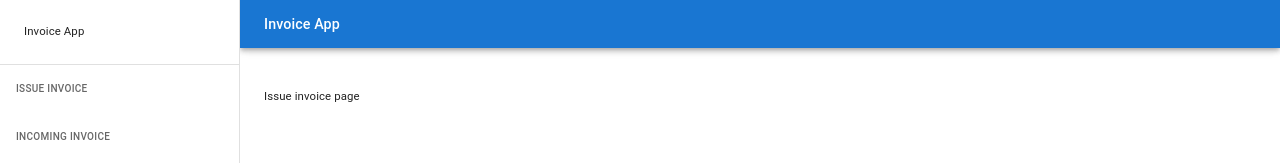
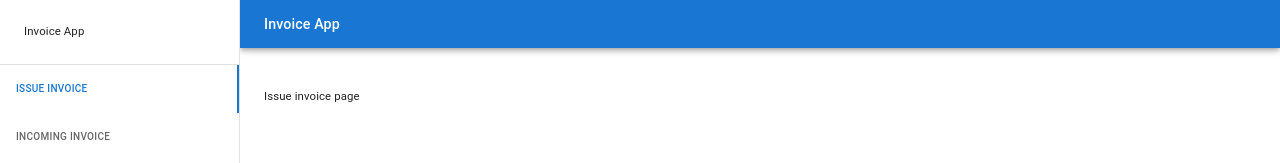
Before and after one commit to greg2012201/invoice-app-frontend, a React (Create React App) app: page /issue-invoice in a window 1280 px wide. Shown: the top 163 px of the page. Built offline with nearby package versions, Linux system fonts and the light colour scheme.

Commit message:
Fix output.

```diff
--- a/src/components/LeftBar/NavigationTabs.tsx
+++ b/src/components/LeftBar/NavigationTabs.tsx
@@ -19,7 +19,7 @@ const NavigationTabs: FC = () => {
             }
         });
 
-        return null;
+        return output;
     };
     const routeMatch = getRouteMatch(SECTIONS.map(({ path }) => path));
     const currentTab = routeMatch?.pattern?.path;
```
